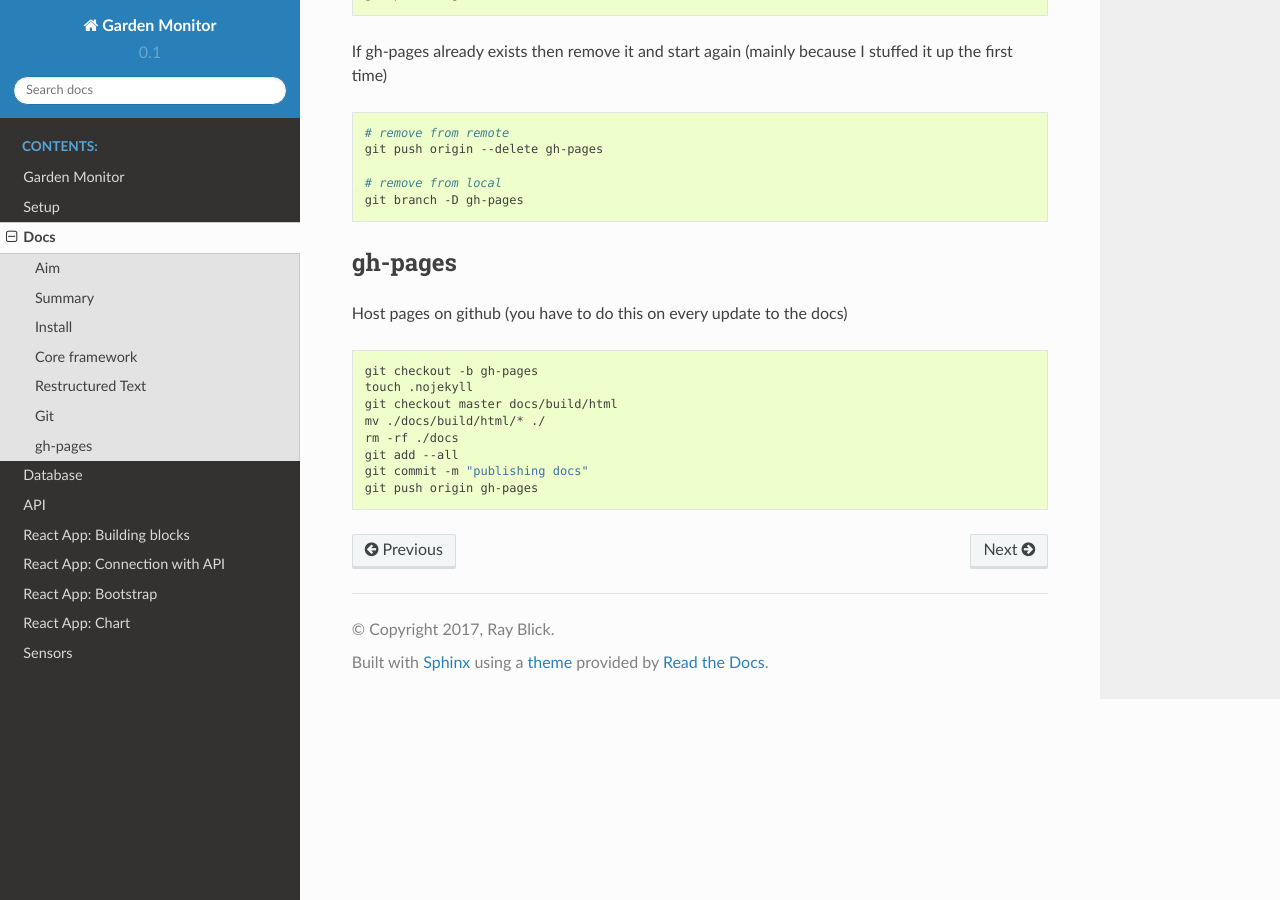
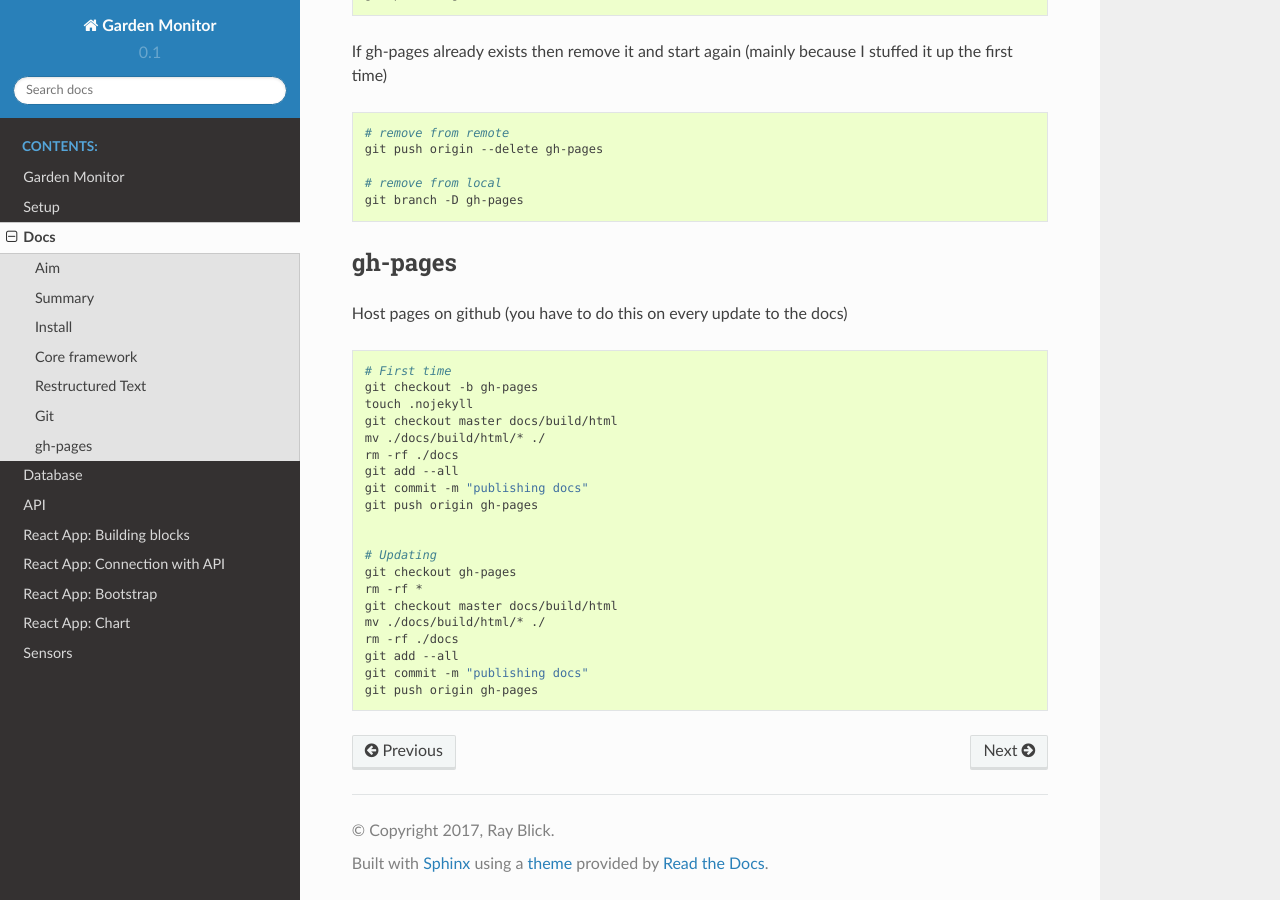
Before and after one commit to rayblick/GardenMonitor, a Sphinx documentation site: the page built from docs/source/pages/docs.rst, in a window 1280 px wide and 900 px high, scrolled down 2443 px. Built offline with Sphinx 7.4.7 and the Read the Docs theme 2.0.0, drawn with Linux system fonts in a browser that asks for light colours.

Commit message:
updated gh-pages section of docs

```diff
--- a/docs/source/pages/docs.rst
+++ b/docs/source/pages/docs.rst
@@ -153,6 +153,7 @@ Host pages on github (you have to do this on every update to the docs)
 
 .. code-block:: bash
 
+	# First time
 	git checkout -b gh-pages
 	touch .nojekyll
 	git checkout master docs/build/html
@@ -161,3 +162,14 @@ Host pages on github (you have to do this on every update to the docs)
 	git add --all
 	git commit -m "publishing docs"
 	git push origin gh-pages
+
+
+	# Updating
+	git checkout gh-pages
+	rm -rf *
+	git checkout master docs/build/html
+	mv ./docs/build/html/* ./
+	rm -rf ./docs
+	git add --all
+	git commit -m "publishing docs"
+	git push origin gh-pages
```
Also changed, not shown: 14 other files.
